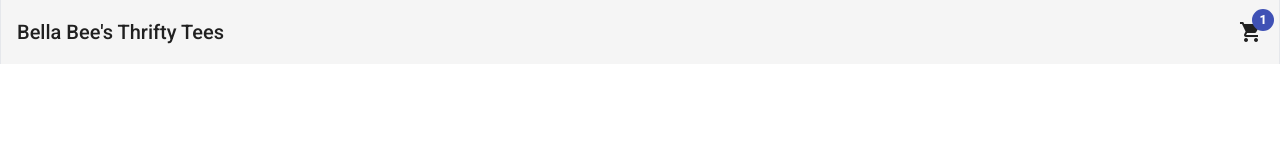
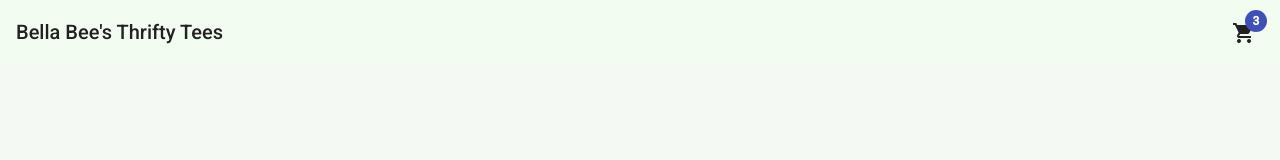
Before and after one commit to QJMTech/BellaBees, an Angular app: page / in a window 1280 px wide. Shown: the top 160 px of the page. Built offline with nearby package versions, Linux system fonts and the light colour scheme.

Commit message:
Adding themes

```diff
--- a/src/app/components/header/header.component.html
+++ b/src/app/components/header/header.component.html
@@ -1,4 +1,43 @@
-<mat-toolbar class="max-w-7xl mx-auto border-x justify-between">
+<mat-toolbar class="mx-auto justify-between dark-accent-bg">
     <a routerLink="home"> Bella Bee's Thrifty Tees </a>
-    <mat-icon [matBadge]="1" matBadgeColor = "primary">shopping_cart</mat-icon>
+    <button mat-icon-button [matMenuTriggerFor]="menu">
+        <mat-icon [matBadge]="3" matBadgeColor="primary">
+            shopping_cart
+        </mat-icon>
+    </button>
+
+    <mat-menu #menu="matMenu" class="">
+        <div class="p-3 divide-y divide-solid divider-color">
+            <div class="pb-3 flex justify-between">
+                <span class="mr-16">3 item(s)</span>
+                <a routerLink="cart">View Cart</a>
+            </div>
+            <div class="py-3">
+                <div class="flex justify-between font-light mb-2">
+                    Keyboard x 1
+                    <span class="font-bold">{{ "150" | currency }} </span>
+                </div>
+                <div class="flex justify-between font-light mb-2">
+                    Keyboard x 1
+                    <span class="font-bold">{{ "150" | currency }} </span>
+                </div>
+                <div class="flex justify-between font-light mb-2">
+                    Keyboard x 1
+                    <span class="font-bold">{{ "150" | currency }} </span>
+                </div>
+            </div>
+            <div class="flex justify-between pt-3 font-light">
+                Total:
+                <span class="font-bold"> {{ "450" | currency }} </span>
+            </div>
+            <div class="pt-3 flex justify-between">
+                <button class="bg-red-600 text-white w-15 h-15 p-3">
+                    Clear Cart
+                </button>
+                <button class="bg-green-600 text-white h-19 p-3">
+                    Checkout
+                </button>
+            </div>
+        </div>
+    </mat-menu>
 </mat-toolbar>
--- a/src/styles.css
+++ b/src/styles.css
@@ -2,9 +2,34 @@
 @tailwind components;
 @tailwind utilities;
 
+:root {
+    --primary: #f4f9f3;
+    --darkaccent: #f2fcf1;
+    --warning: #de1422;
+}
 html,
 body {
     height: 100%;
 }
 
-body {margin: 0; font-family: Roboto, "Helvetica Neue", sans-serif;}
+body {
+    margin: 0;
+    font-family: Roboto, "Helvetica Neue", sans-serif;
+    background: var(--primary);
+}
+
+.mat-badge-content {
+    color: white;
+}
+
+.primary-color-bg {
+    background: var(--primary);
+}
+
+.dark-accent-bg {
+    background: var(--darkaccent);
+}
+
+.warning-color-bg {
+  background: var(--warning);
+}
```
